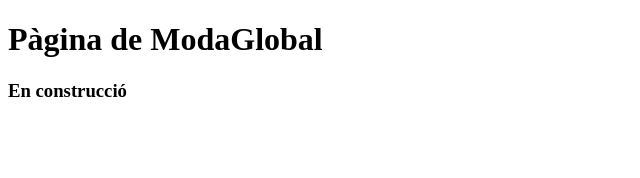
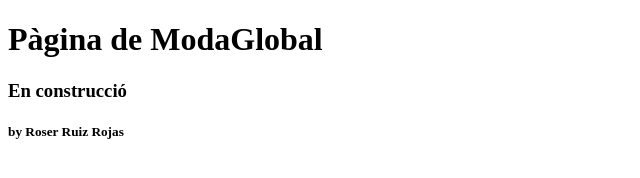
Before and after one commit to rsrruro/ModaGlobal, a website: page public_html/index.html in a window 1280 px wide. Shown: the whole page, without its empty margins (0-640 px from the left). Drawn offline with Linux system fonts and the light colour scheme.

Commit message:
Versió 1.1 del projecte ModaGlobal

```diff
--- a/public_html/index.html
+++ b/public_html/index.html
@@ -9,5 +9,6 @@
     <body>
         <h1>Pàgina de ModaGlobal</h1>
         <h3>En construcció</h3>
+        <h5>by Roser Ruiz Rojas</h5>
     </body>
 </html>
```
